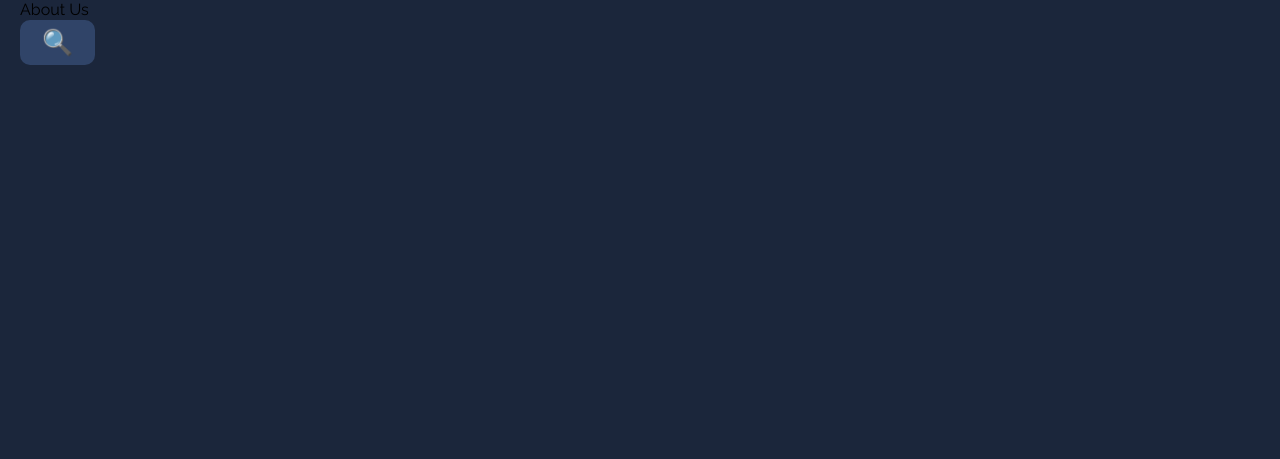
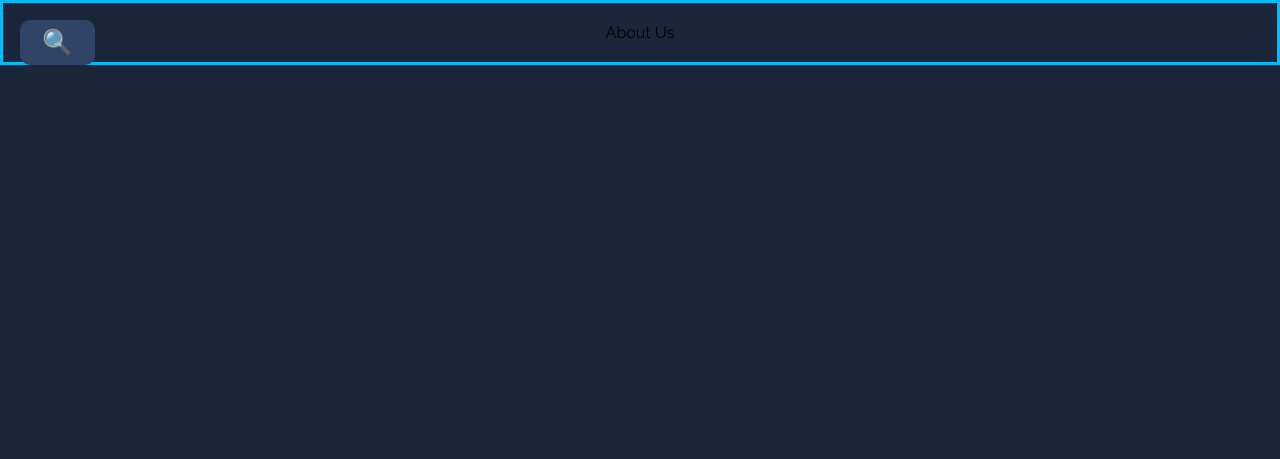
Before and after one commit to TheSigmaSociety/SigmaSociety, a plain HTML site: page about.html in a window 1280 px wide. Drawn offline with Linux system fonts and the light colour scheme.

```diff
--- a/about.html
+++ b/about.html
@@ -20,7 +20,7 @@
         </div>
         <a id="navOpenButton" onclick="openBar()">🔍</a>
 
-        <div id="aboutTitleDiv">
+        <div class="aboutTitleDiv">
             <a id="aboutTitle">About Us</a>
         </div>
 
--- a/aboutStyle.css
+++ b/aboutStyle.css
@@ -68,6 +68,7 @@
 .aboutTitleDiv{
     display:flex;
     justify-content:center;
+    border: 3px solid #00bbf9;
 }
 
 #aboutTitle{
```
